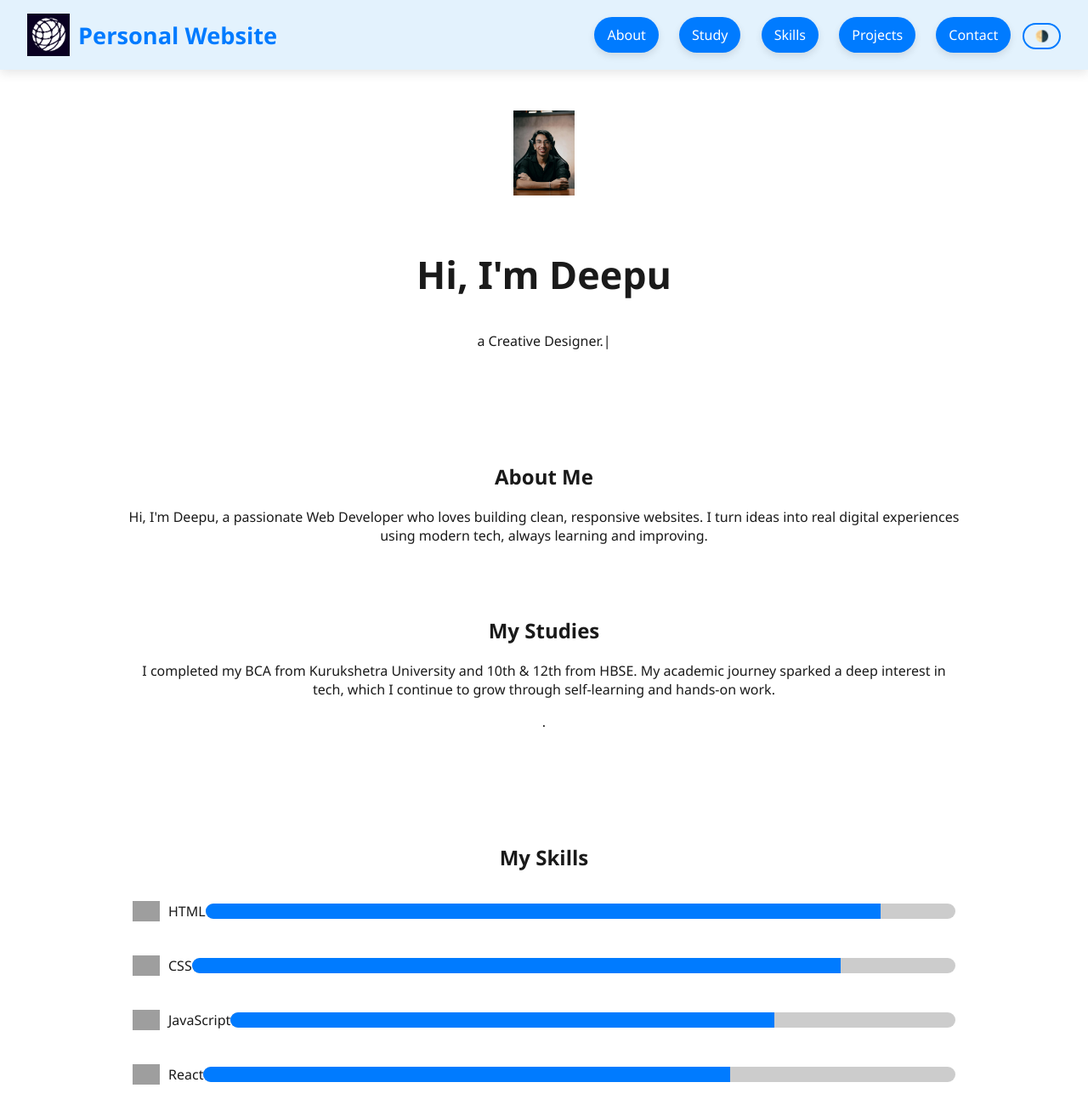
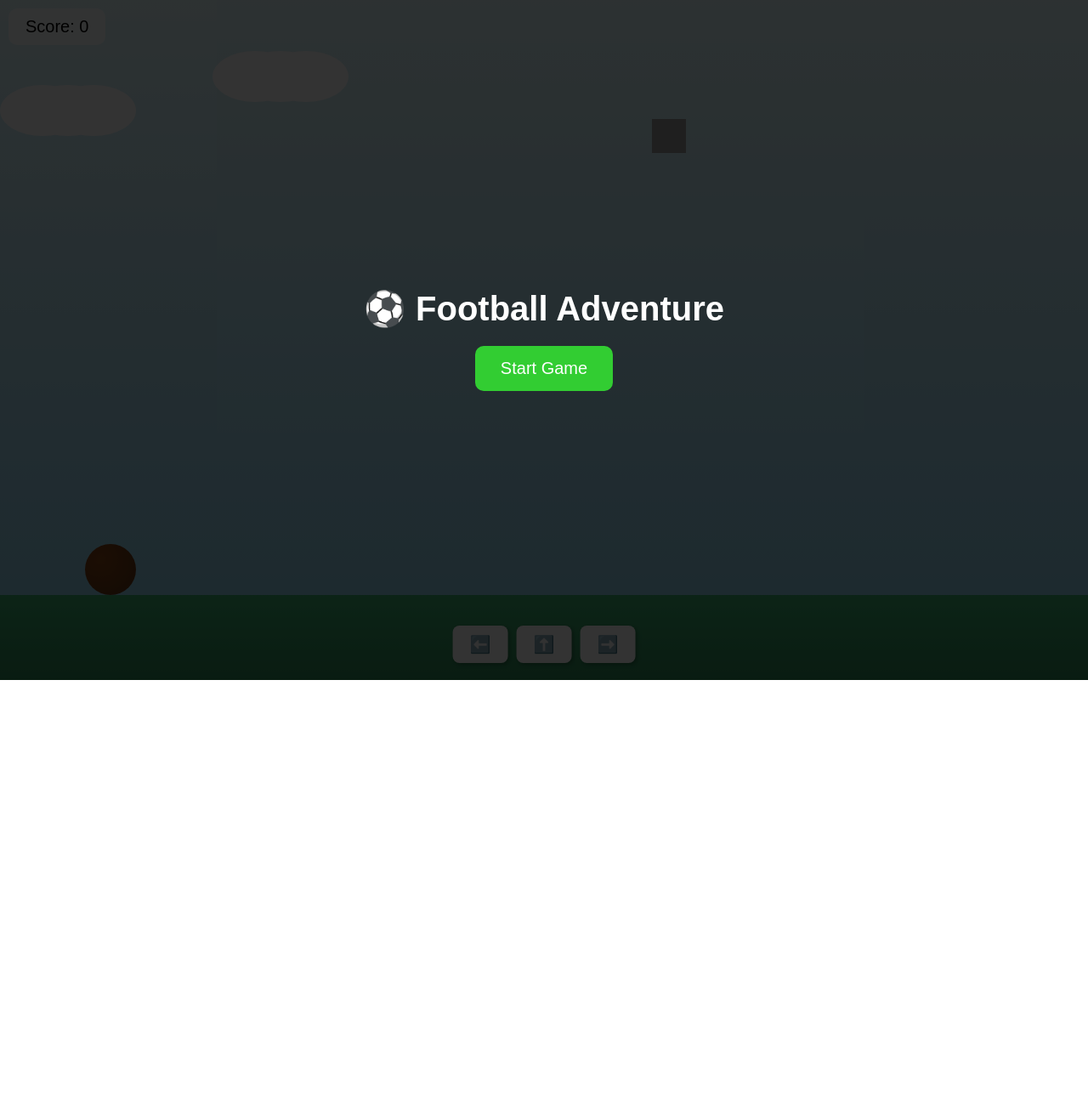
Before and after one commit to deepu135/.dpu.github.io, a plain HTML site: page index.html in a window 1280 px wide. Shown: the top 1300 px of the page at 85% size. After the commit the page ends 800 px from the top, so only its background shows below. Drawn offline with nearby package versions, Linux system fonts and the light colour scheme; grey boxes are pictures that could not be loaded.

Commit message:
Add files via upload

```diff
--- a/index.html
+++ b/index.html
@@ -2,351 +2,404 @@
 <html lang="en">
 <head>
   <meta charset="UTF-8" />
-  <meta name="viewport" content="width=device-width, initial-scale=1.0"/>
-  <title>Deepu - Portfolio</title>
+  <title>Football Adventure Game</title>
+  <meta name="viewport" content="width=device-width, initial-scale=1.0" />
   <style>
-    :root {
-      --bg-light: #ffffff;
-      --text-light: #1a1a1a;
-      --bg-dark: #121212;
-      --text-dark: #e0e0e0;
-      --accent: #007BFF;
-      --header-bg: #e3f2fd;
-      --shadow: 0 4px 12px rgba(0,0,0,0.1);
+    * { margin: 0; padding: 0; box-sizing: border-box; }
+    body {
+      overflow: hidden;
+      background: linear-gradient(to top, #87CEEB, #E0F7FA);
+      font-family: sans-serif;
     }
 
-    body {
-      margin: 0;
-      font-family: 'Segoe UI', sans-serif;
-      background-color: var(--bg-light);
-      color: var(--text-light);
-      transition: all 0.4s ease;
+    @keyframes pop {
+      from { transform: translate(-50%, -50%) scale(1); }
+      to { transform: translate(-50%, -50%) scale(1.1); }
     }
 
-    body.dark-mode {
-      background-color: var(--bg-dark);
-      color: var(--text-dark);
+    #startScreen {
+      position: fixed;
+      top: 0; left: 0;
+      width: 100vw; height: 100vh;
+      background: rgba(0,0,0,0.8);
+      color: white;
+      display: flex;
+      flex-direction: column;
+      justify-content: center;
+      align-items: center;
+      z-index: 9999;
     }
 
-    header {
-      background-color: var(--header-bg);
-      padding: 1rem 2rem;
-      display: flex;
-      justify-content: space-between;
-      align-items: center;
-      position: sticky;
-      top: 0;
-      z-index: 1000;
-      box-shadow: var(--shadow);
+    #startScreen h1 {
+      font-size: 40px;
+      margin-bottom: 20px;
     }
 
-    .logo {
-      display: flex;
-      align-items: center;
-    }
-
-    .logo img {
-      height: 50px;
-      margin-right: 10px;
-    }
-
-    .logo span {
-      font-size: 1.7rem;
-      font-weight: bold;
-      color: var(--accent);
-    }
-
-    nav a {
-      margin: 0 10px;
-      text-decoration: none;
-      padding: 10px 15px;
-      background-color: var(--accent);
-      color: white;
-      border-radius: 25px;
-      transition: all 0.3s ease;
-      box-shadow: 0 4px 8px rgba(0,0,0,0.1);
-      display: inline-block;
-      position: relative;
-    }
-
-    nav a:hover {
-      background-color: #0056b3;
-      transform: scale(1.1);
-    }
-
-    nav a::after {
-      content: '';
-      position: absolute;
-      bottom: 5px;
-      left: 10px;
-      width: 0;
-      height: 2px;
-      background: white;
-      transition: 0.3s;
-    }
-
-    nav a:hover::after {
-      width: 80%;
-    }
-
-    .toggle-mode {
-      background: none;
-      border: 2px solid var(--accent);
-      color: var(--accent);
-      padding: 6px 12px;
-      border-radius: 20px;
+    #startScreen button {
+      font-size: 20px;
+      padding: 15px 30px;
+      border: none;
+      border-radius: 10px;
       cursor: pointer;
-      transition: all 0.3s ease;
-    }
-
-    .toggle-mode:hover {
-      background-color: var(--accent);
+      background: limegreen;
       color: white;
     }
 
-    section {
-      padding: 3rem 1rem;
-      max-width: 1000px;
-      margin: auto;
-      text-align: center;
+    .game {
+      position: relative;
+      width: 5000px;
+      height: 100vh;
     }
 
-    .hero img {
+    .ground {
+      position: absolute;
+      bottom: 0;
       height: 100px;
-      margin-bottom: 20px;
+      width: 100%;
+      background: linear-gradient(to top, #2e8b57, #3cb371);
     }
 
-    .hero h1 {
-      font-size: 2.8rem;
+    #ball {
+      position: absolute;
+      width: 60px;
+      height: 60px;
+      border-radius: 50%;
+      background: radial-gradient(circle at 30% 30%, #8B4513, #5C3317);
+      background-size: cover;
+      bottom: 100px;
+      left: 100px;
+      transition: transform 0.1s linear;
     }
 
-    .skills, .projects-container {
-      text-align: left;
+    .obstacle {
+      position: absolute;
+      width: 50px;
+      height: 70px;
+      background: darkgray;
+      border-radius: 5px;
+      bottom: 100px;
     }
 
-    .skill {
-      display: flex;
-      align-items: center;
-      margin: 10px 0;
+    .slope {
+      position: absolute;
+      width: 300px;
+      height: 150px;
+      background: url('https://i.ibb.co/qYVzM1b/rock-texture.jpg') no-repeat center/cover;
+      clip-path: polygon(0 100%, 50% 0%, 100% 100%);
+      bottom: 100px;
+      z-index: 0;
     }
 
-    .skill img {
-      height: 24px;
-      margin-right: 10px;
+    .pond {
+      position: absolute;
+      bottom: 100px;
+      width: 300px;
+      height: 30px;
+      background: linear-gradient(to bottom, #1e90ff, #0066cc);
+      border-radius: 10px;
+      z-index: 1;
     }
 
-    .skill-bar {
-      height: 18px;
-      background-color: #ccc;
-      flex: 1;
-      border-radius: 10px;
-      overflow: hidden;
+    .goal {
+      position: absolute;
+      bottom: 100px;
+      width: 100px;
+      height: 100px;
+      background: url('https://i.ibb.co/mcV5bWx/goal.png') no-repeat center/contain;
     }
 
-    .skill-bar-fill {
-      height: 100%;
-      background-color: var(--accent);
-      width: 0;
-      transition: width 1.5s ease;
+    .cloud {
+      position: absolute;
+      width: 100px;
+      height: 60px;
+      background: white;
+      border-radius: 50%;
+      box-shadow: 30px 0 white, 60px 0 white;
+      top: 30px;
+      animation: cloudMove 60s linear infinite;
     }
 
-    .projects-container {
-      display: grid;
-      grid-template-columns: repeat(auto-fit, minmax(280px, 1fr));
-      gap: 20px;
+    @keyframes cloudMove {
+      from { left: -200px; }
+      to { left: 5200px; }
     }
 
-    .project-card {
-      background: #f9f9f9;
-      border-radius: 10px;
-      overflow: hidden;
-      box-shadow: var(--shadow);
-      transition: transform 0.3s ease;
+    .bird {
+      position: absolute;
+      width: 40px;
+      height: 40px;
+      background: url('https://i.ibb.co/4VrhY88/bird.png') no-repeat center/contain;
+      background-size: cover;
+      animation: birdFly 30s linear infinite;
+      top: 100px;
     }
 
-    .project-card:hover {
-      transform: scale(1.02);
+    @keyframes birdFly {
+      from { left: -100px; }
+      to { left: 5100px; }
     }
 
-    .project-card img {
-      width: 100%;
-      height: 160px;
-      object-fit: cover;
+    .controls {
+      position: fixed;
+      bottom: 20px;
+      left: 50%;
+      transform: translateX(-50%);
+      z-index: 99;
+      display: flex;
+      gap: 10px;
     }
 
-    .project-card h3 {
-      padding: 10px;
-      margin: 0;
+    .controls button {
+      font-size: 20px;
+      padding: 10px 20px;
+      border: none;
+      border-radius: 8px;
+      background-color: #fff;
+      box-shadow: 2px 2px 5px rgba(0,0,0,0.3);
+      cursor: pointer;
     }
 
-    .project-card p {
-      padding: 0 10px 15px;
+    #scoreBoard {
+      position: fixed;
+      top: 10px;
+      left: 10px;
+      background: rgba(255,255,255,0.8);
+      padding: 10px 20px;
+      font-size: 20px;
+      border-radius: 10px;
+      z-index: 100;
     }
 
-    #contact form {
-      background: #f2f2f2;
-      padding: 2rem;
-      border-radius: 12px;
-      max-width: 600px;
-      margin: auto;
-      box-shadow: var(--shadow);
-    }
-
-    #contact input, #contact textarea {
-      width: 100%;
-      padding: 12px;
-      margin: 10px 0;
-      border: 1px solid #ccc;
-      border-radius: 6px;
-      font-size: 1rem;
-    }
-
-    #contact button {
-      background-color: var(--accent);
-      color: white;
-      padding: 12px 25px;
-      border: none;
-      border-radius: 6px;
-      font-size: 1rem;
-      cursor: pointer;
-      transition: background-color 0.3s ease;
-    }
-
-    #contact button:hover {
-      background-color: #0056b3;
-    }
-
-    footer {
-      text-align: center;
-      padding: 1rem;
-      background-color: var(--header-bg);
-      color: #555;
+    @media screen and (max-width: 768px) {
+      .controls button {
+        font-size: 16px;
+        padding: 10px 15px;
+      }
+      #startScreen h1 {
+        font-size: 28px;
+      }
+      #startScreen button {
+        font-size: 18px;
+      }
     }
   </style>
 </head>
 <body>
 
-  <header>
-    <div class="logo">
-    <img src="image\Untitled design.png" alt="Smile Image">
+<div id="startScreen">
+  <h1>⚽ Football Adventure</h1>
+  <button onclick="startGame()">Start Game</button>
+</div>
 
+<div id="scoreBoard">Score: 0</div>
 
-      <span>Personal Website</span>
-    </div>
-    <nav>
-      <a href="#about">About</a>
-      <a href="#study">Study</a>
-      <a href="#skills">Skills</a>
-      <a href="#projects">Projects</a>
-      <a href="#contact">Contact</a>
-      <button class="toggle-mode" onclick="toggleDarkMode()">🌗</button>
-    </nav>
-  </header>
-
-  <section class="hero">
-    <img src="image\smile.jpg" alt="User Logo">
-    <h1>Hi, I'm <span>Deepu</span></h1>
-    <p><span id="typed-text"></span></p>
-  </section>
-
-  <section id="about">
-    <h2>About Me</h2>
-    <p>Hi, I'm Deepu, a passionate Web Developer who loves building clean, responsive websites. I turn ideas into real digital experiences using modern tech, always learning and improving.</p>
-
-
-  <section id="study">
-    <h2>My Studies</h2>
-    <p>I completed my BCA from Kurukshetra University and 10th & 12th from HBSE. My academic journey sparked a deep interest in tech, which I continue to grow through self-learning and hands-on work.
-</p>
-
-
-.</p>
-  </section>
-
-  <section id="skills">
-    <h2>My Skills</h2>
-    <div class="skills">
-      <div class="skill">
-        <img src="https://cdn-icons-png.flaticon.com/512/1051/1051277.png" alt="HTML">
-        <p>HTML</p>
-        <div class="skill-bar"><div class="skill-bar-fill" style="width: 90%;"></div></div>
-      </div>
-      <div class="skill">
-        <img src="https://cdn-icons-png.flaticon.com/512/732/732190.png" alt="CSS">
-        <p>CSS</p>
-        <div class="skill-bar"><div class="skill-bar-fill" style="width: 85%;"></div></div>
-      </div>
-      <div class="skill">
-        <img src="https://cdn-icons-png.flaticon.com/512/5968/5968292.png" alt="JavaScript">
-        <p>JavaScript</p>
-        <div class="skill-bar"><div class="skill-bar-fill" style="width: 75%;"></div></div>
-      </div>
-      <div class="skill">
-        <img src="https://cdn-icons-png.flaticon.com/512/1126/1126012.png" alt="React">
-        <p>React</p>
-        <div class="skill-bar"><div class="skill-bar-fill" style="width: 70%;"></div></div>
-      </div>
-    </div>
-  </section>
-
-  <section id="projects">
-    <h2>My Projects</h2>
-<div class="projects-container">
-  <div class="project-card">
-    <img src="image/pexels-pramodtiwari-13988977.jpg" alt="Portfolio">
-    <h3 >Portfolio Website</h3>
-     <a href="https://deepu135.github.io/ball.game/" target="_blank">View Project</a>
-    <p>A sleek, responsive portfolio to showcase my work and skills.</p>
-
+<div id="viewport" style="width: 100vw; height: 100vh; overflow: hidden; position: relative;">
+  <div class="game" id="game">
+    <div id="ball"></div>
+    <div class="ground"></div>
+    <div class="pond" style="left: 2700px;"></div>
+    <div class="goal" style="left: 4700px;"></div>
+    <div class="cloud" style="top: 60px;"></div>
+    <div class="cloud" style="top: 100px; animation-delay: 15s;"></div>
+    <div class="bird" style="top: 140px;"></div>
   </div>
 </div>
-      <div class="project-card">
-        <img src="image\pexels-sbsoneji-4560039.jpg" alt="E-Commerce">
-        <h3>E-Commerce Clone</h3>
-        <p>Fully functional eCommerce frontend using React and Firebase.</p>
-      </div>
-      <div class="project-card">
-        <img src="image\pexels-artyusufpatel-8998295.jpg" alt="Blog">
-        <h3>Tech Blog</h3>
-        <p>A simple CMS to post tech articles, made with vanilla JS.</p>
-      </div>
-    </div>
-  </section>
 
-  <section id="contact">
-    <h2>Contact Me</h2>
-    <p>Have a project idea or question? Let's connect!</p>
-    <form>
-      <input type="text" placeholder="Your Name" required />
-      <input type="email" placeholder="Your Email" required />
-      <textarea placeholder="Your Message" rows="5" required></textarea>
-      <button type="submit">Send Message</button>
-    </form>
-  </section>
+<div class="controls">
+  <button onmousedown="holdMove('left')" ontouchstart="holdMove('left')" onmouseup="stopMove()" ontouchend="stopMove()">⬅️</button>
+  <button onclick="jump()" ontouchstart="jump()">⬆️</button>
+  <button onmousedown="holdMove('right')" ontouchstart="holdMove('right')" onmouseup="stopMove()" ontouchend="stopMove()">➡️</button>
+</div>
 
-  <footer>
-    © 2025 Deepu. Designed with 💻 by Deepu Kumar.
-  </footer>
+<script>
+  const ball = document.getElementById("ball");
+  const game = document.getElementById("game");
+  const viewport = document.getElementById("viewport");
+  const startScreen = document.getElementById("startScreen");
+  const scoreBoard = document.getElementById("scoreBoard");
 
-  <script src="https://cdn.jsdelivr.net/npm/typed.js@2.0.12"></script>
-  <script>
-    const typed = new Typed("#typed-text", {
-      strings: ["a Full Stack Developer.", "a Creative Designer.", "a Tech Explorer."],
-      typeSpeed: 60,
-      backSpeed: 40,
-      loop: true
-    });
+  let left = 100, bottom = 100;
+  let isJumping = false, scrollX = 0, gameStarted = false;
+  let goalReached = false, score = 0;
+  let moveInterval, rotation = 0;
+  let obstacles = [];
 
-    function toggleDarkMode() {
-      document.body.classList.toggle("dark-mode");
+  function updatePosition() {
+    ball.style.left = left + "px";
+    ball.style.bottom = bottom + "px";
+    if (left > scrollX + 300) {
+      scrollX = left - 300;
+      viewport.scrollLeft = scrollX;
+    }
+  }
+
+  function createObstacle(type, pos) {
+    const ob = document.createElement("div");
+    ob.className = type;
+    ob.style.left = pos + "px";
+    if (type === 'slope') {
+      ob.style.width = '300px';
+      ob.style.height = '150px';
+    }
+    game.appendChild(ob);
+    obstacles.push(ob);
+  }
+
+  function generateObstacles() {
+    let pos = 1000;
+    for (let i = 0; i < 10; i++) {
+      if (pos >= 2600 && pos <= 3000) {
+        pos += 500; continue;
+      }
+      if (i === 2 || i === 6) {
+        createObstacle('slope', pos);
+        pos += 600;
+      } else {
+        createObstacle('obstacle', pos);
+        pos += 400;
+      }
+    }
+  }
+
+  function startGame() {
+    startScreen.style.display = "none";
+    gameStarted = true;
+    generateObstacles();
+  }
+
+  function move(dir) {
+    const step = 5;
+    if (dir === "left") { left -= step; rotation -= 10; }
+    else { left += step; rotation += 10; }
+
+    ball.style.transform = `rotate(${rotation}deg)`;
+    updatePosition();
+    checkCollision();
+  }
+
+  function holdMove(dir) {
+    clearInterval(moveInterval);
+    moveInterval = setInterval(() => move(dir), 20);
+  }
+
+  function stopMove() {
+    clearInterval(moveInterval);
+  }
+
+  function jump() {
+    if (isJumping) return;
+    isJumping = true;
+    let h = 0;
+    const up = setInterval(() => {
+      if (h >= 250) {
+        clearInterval(up);
+        const down = setInterval(() => {
+          if (h <= 0) {
+            clearInterval(down);
+            doBounces(0);
+          } else {
+            h -= 10; bottom = 100 + h; updatePosition();
+          }
+        }, 20);
+      } else {
+        h += 10; bottom = 100 + h; updatePosition();
+      }
+    }, 20);
+  }
+
+  function doBounces(index) {
+    const heights = [80, 40, 20];
+    if (index >= heights.length) {
+      isJumping = false;
+      return;
     }
 
-    window.addEventListener('load', () => {
-      const bars = document.querySelectorAll('.skill-bar-fill');
-      bars.forEach(bar => {
-        bar.style.width = bar.style.width;
-      });
-    });
-  </script>
+    let h = 0, max = heights[index];
+    const up = setInterval(() => {
+      if (h >= max) {
+        clearInterval(up);
+        const down = setInterval(() => {
+          if (h <= 0) {
+            clearInterval(down);
+            doBounces(index + 1);
+          } else {
+            h -= 5; bottom = 100 + h; updatePosition();
+          }
+        }, 20);
+      } else {
+        h += 5; bottom = 100 + h; updatePosition();
+      }
+    }, 20);
+  }
+
+  function checkCollision() {
+    if (goalReached) return;
+
+    for (const ob of obstacles) {
+      const obLeft = parseInt(ob.style.left);
+      if (ob.classList.contains("obstacle") &&
+          left + 60 > obLeft &&
+          left < obLeft + 50 &&
+          bottom <= 170) {
+        alert("💥 Game Over!");
+        location.reload();
+      }
+
+      if (!ob.classList.contains("hit") &&
+          left > obLeft + 50 &&
+          ob.classList.contains("obstacle")) {
+        score += 10;
+        scoreBoard.innerText = `Score: ${score}`;
+        ob.classList.add("hit");
+      }
+    }
+
+    if (left + 60 > 4700 && left < 4800) {
+      goalReached = true;
+      obstacles.forEach(o => o.style.display = "none");
+      celebrate();
+    }
+  }
+
+  function celebrate() {
+    let confetti = document.createElement('div');
+    confetti.innerHTML = '🎊🎉🏆 YOU WIN! 🏆🎉🎊';
+    confetti.style.position = 'fixed';
+    confetti.style.top = '40%';
+    confetti.style.left = '50%';
+    confetti.style.transform = 'translate(-50%, -50%)';
+    confetti.style.fontSize = '48px';
+    confetti.style.color = 'gold';
+    confetti.style.zIndex = '9999';
+    confetti.style.animation = 'pop 1s ease-out infinite alternate';
+    document.body.appendChild(confetti);
+
+    let bounce = 0;
+    const loop = () => {
+      if (bounce >= 4) return;
+      let h = 0;
+      const up = setInterval(() => {
+        if (h >= 80) {
+          clearInterval(up);
+          const down = setInterval(() => {
+            if (h <= 0) {
+              clearInterval(down);
+              bounce++;
+              loop();
+            } else {
+              h -= 5; bottom = 100 + h; updatePosition();
+            }
+          }, 20);
+        } else {
+          h += 5; bottom = 100 + h; updatePosition();
+        }
+      }, 20);
+    };
+    loop();
+  }
+
+  updatePosition();
+</script>
+
 </body>
 </html>
```
